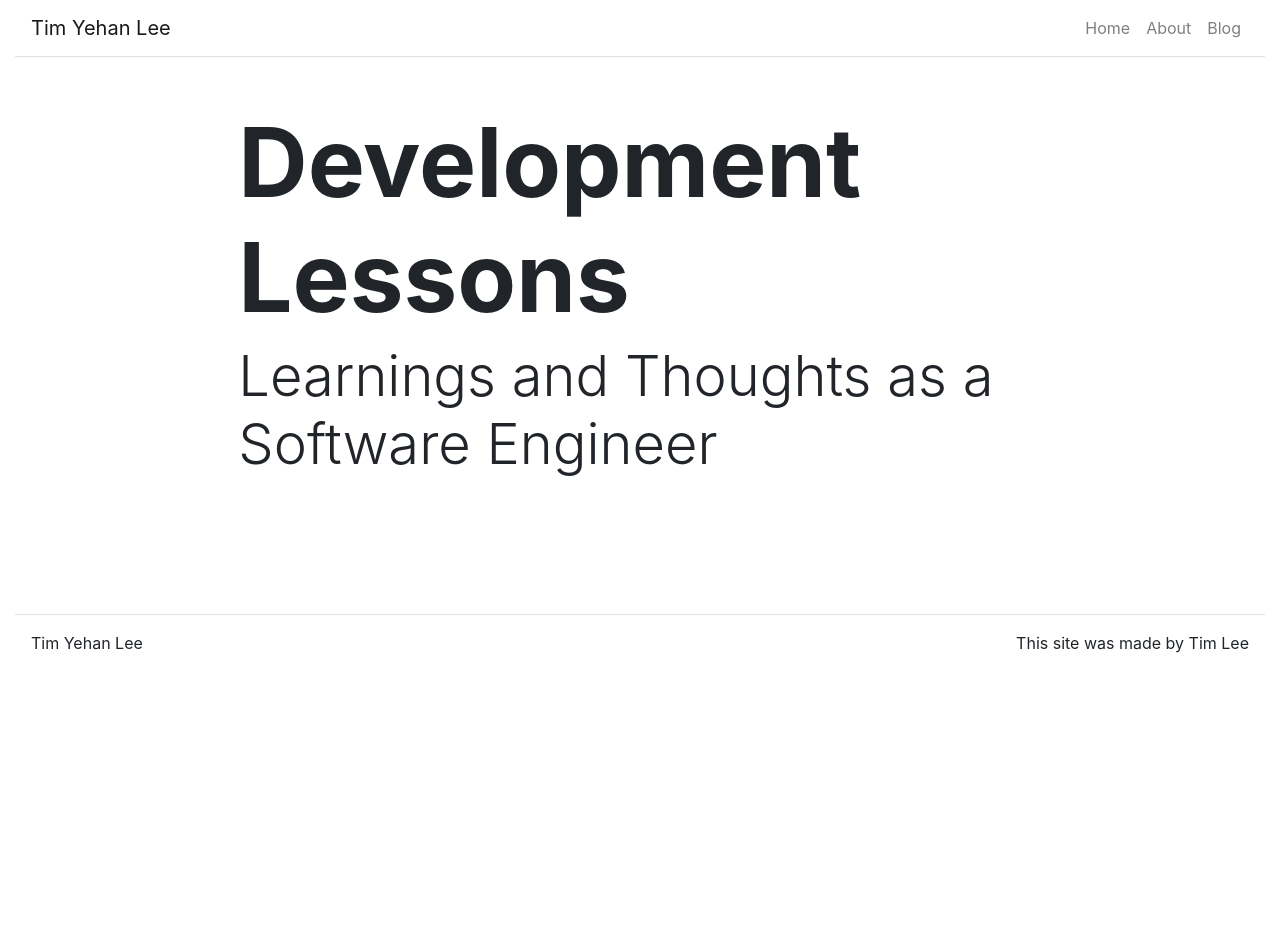
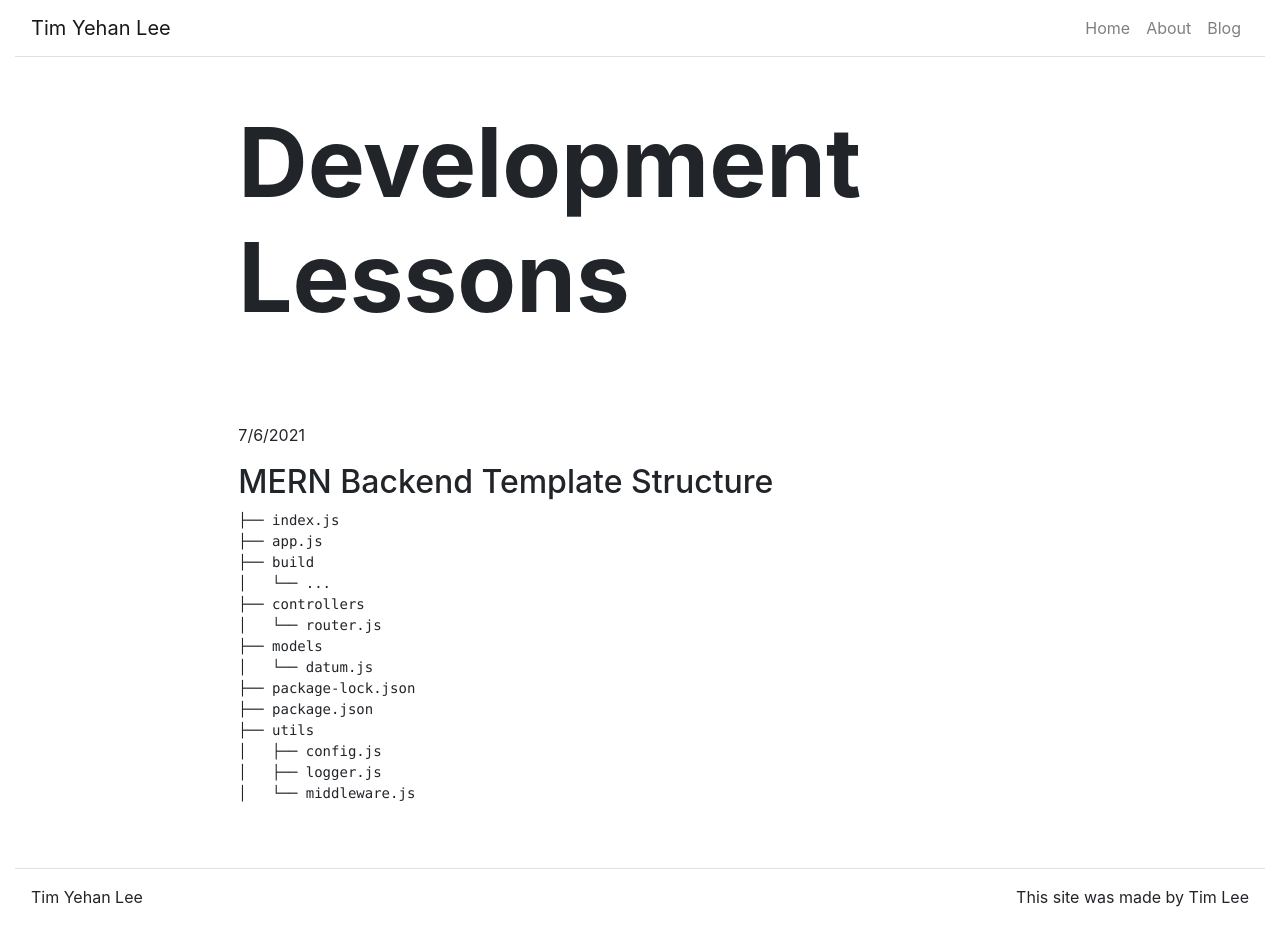
Before and after one commit to burneverything1/react-portfolio, a React (Create React App) app: page /blog in a window 1280 px wide. Before the commit the page ends 800 px from the top, so only its background shows below. Built offline with nearby package versions, Linux system fonts and the light colour scheme.

Commit message:
Blog Components + Testing

```diff
--- a/src/App.js
+++ b/src/App.js
@@ -20,8 +20,7 @@ const App = (props) => {
   })
   const [ about, setAbout ] = useState('About Me')
   const [ blog, setBlog ] = useState({
-    title: 'Development Lessons',
-    subTitle: 'Learnings and Thoughts as a Software Engineer'
+    title: 'Development Lessons'
   })
 
   return (
@@ -53,7 +52,6 @@ const App = (props) => {
 
         <Route path='/blog' render={() => <BlogPage
           title={blog.title}
-          subTitle={blog.subTitle}
       />}/>
 
         <Footer />
--- /dev/null
+++ b/src/components/Blog.js
@@ -0,0 +1,31 @@
+import React, { useState } from 'react'
+import BlogEntry from './BlogEntry'
+import { Container, Row, Col } from 'react-bootstrap'
+
+const Blog = (props) => {
+    const [ entries, setEntries ] = useState([
+        {
+            id: 0,
+            date: "7/6/2021",
+            title: "MERN Backend Template Structure",
+        }
+    ])
+
+    const makeBlogs = (blogs) => {
+        return entries.map(entry => {
+            return <BlogEntry entry={entry}/>
+        })
+    }
+
+    return (
+        <Container fluid>
+            <Row className='justify-content-center'>
+                <Col md={8}>
+                    {makeBlogs(entries)}
+                </Col>
+            </Row>
+        </Container>
+    )
+}
+
+export default Blog
--- /dev/null
+++ b/src/components/BlogEntry.js
@@ -0,0 +1,14 @@
+import React from 'react'
+import BlogText from './BlogText'
+
+const BlogEntry = ({ entry }) => {
+    return (
+        <div>
+            <p>{entry.date}</p>
+            <h2>{entry.title}</h2>
+            <BlogText/>
+        </div>
+    )
+}
+
+export default BlogEntry
--- /dev/null
+++ b/src/components/BlogText.js
@@ -0,0 +1,28 @@
+import React from 'react'
+
+const BlogText = (props) => {
+    return (
+        <div>
+            <pre>
+                <code className='blog-code'>
+                    ├── index.js<br/>
+                    ├── app.js<br/>
+                    ├── build<br/>
+                    │   └── ...<br/>
+                    ├── controllers<br/>
+                    │   └── router.js<br/>
+                    ├── models<br/>
+                    │   └── datum.js<br/>
+                    ├── package-lock.json<br/>
+                    ├── package.json<br/>
+                    ├── utils<br/>
+                    │   ├── config.js<br/>
+                    │   ├── logger.js<br/>
+                    │   └── middleware.js<br/>
+                </code>
+            </pre>
+        </div>
+    )
+}
+
+export default BlogText
--- a/src/components/Carousel.js
+++ b/src/components/Carousel.js
@@ -5,6 +5,7 @@ import Card from '../components/Card'
 
 import MERN from '../assets/images/MERN.jpg'
 import API from '../assets/images/API.svg'
+import Aboutme from '../assets/images/Aboutme.png'
 
 const Carousel = (props) => {
     const [ items, setItems ] = useState([
@@ -24,6 +25,15 @@ const Carousel = (props) => {
             imgSrc: API,
             link: 'https://50emawebsite.burneverything1.repl.co/',
             code: 'https://github.com/burneverything1/50EMAWebsite',
+            selected: false
+        },
+        {
+            id: 2,
+            title: 'This Portfolio',
+            subTitle: 'React + Bootstrap',
+            imgSrc: Aboutme,
+            link: 'https://www.timyehanlee.com/',
+            code: 'https://github.com/burneverything1/react-portfolio',
             selected: false
         }
     ])
--- a/src/index.css
+++ b/src/index.css
@@ -34,3 +34,8 @@ code {
     font-size: 16px;
     margin: 0px;
 }
+
+.blog-code {
+    display: inline;
+    white-space: pre-wrap;
+}
--- a/src/pages/BlogPage.js
+++ b/src/pages/BlogPage.js
@@ -1,15 +1,13 @@
 import React from 'react'
-import Content from '../components/Content'
+import Blog from '../components/Blog'
 import Hero from '../components/Hero'
 
 const BlogPage = (props) => {
     return(
         <div>
-            <Hero title={props.title} subTitle={props.subTitle}/>
+            <Hero title={props.title}/>
 
-            <Content>
-
-            </Content>
+            <Blog/>
         </div>
     )
 }
```
Also changed, not shown: src/assets/images/Aboutme.png (added).
